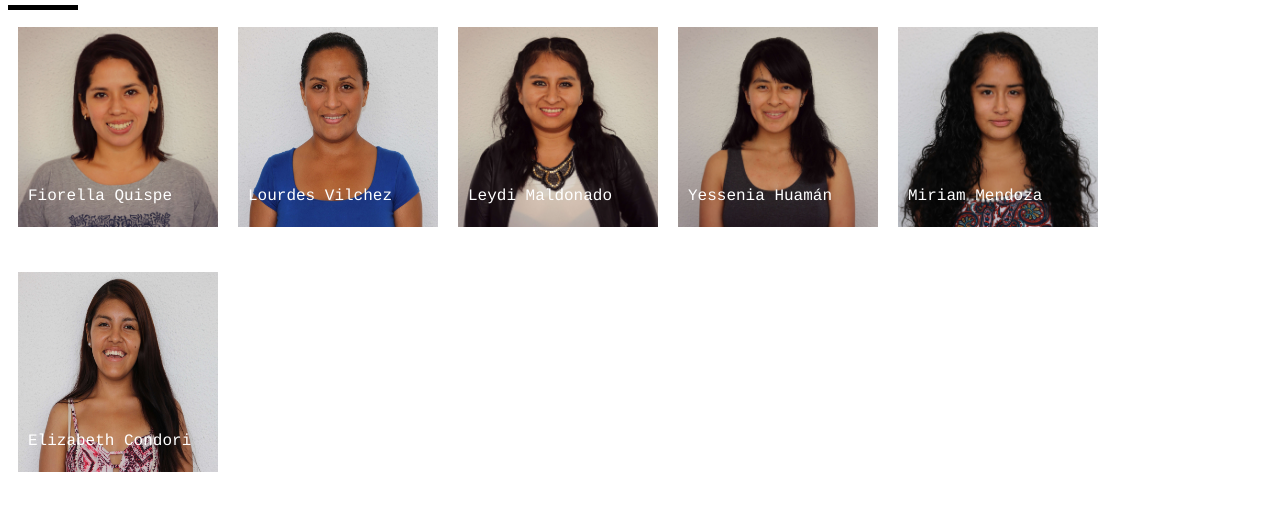
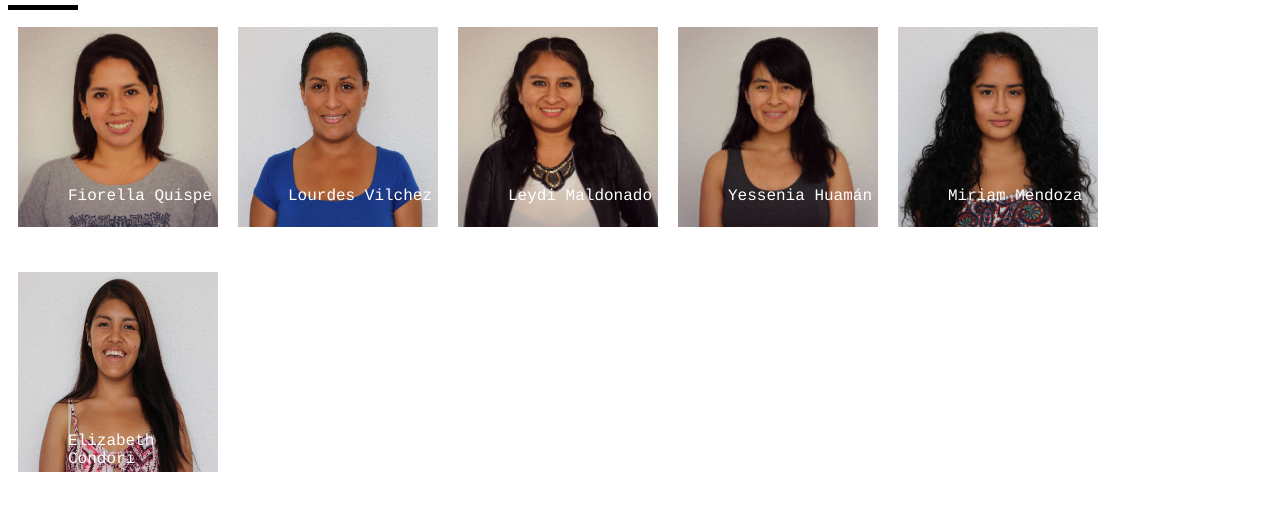
Before and after one commit to Fiorellacr24/NuestrasCoders, a plain HTML site: page index.html in a window 1280 px wide. Shown: the part 38-548 px from the top of the page. Drawn offline with Linux system fonts and the light colour scheme.

Commit message:
align text

```diff
--- a/assets/css/main.css
+++ b/assets/css/main.css
@@ -30,7 +30,7 @@ hr{
 .texto{
 	position: absolute;
 	color: white;
-	left: 20px;
+	left: 60px;
 	top: 170px;
 }
 
```
